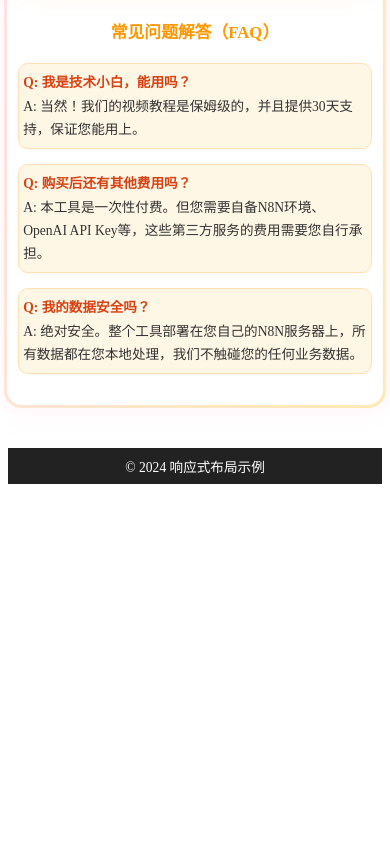
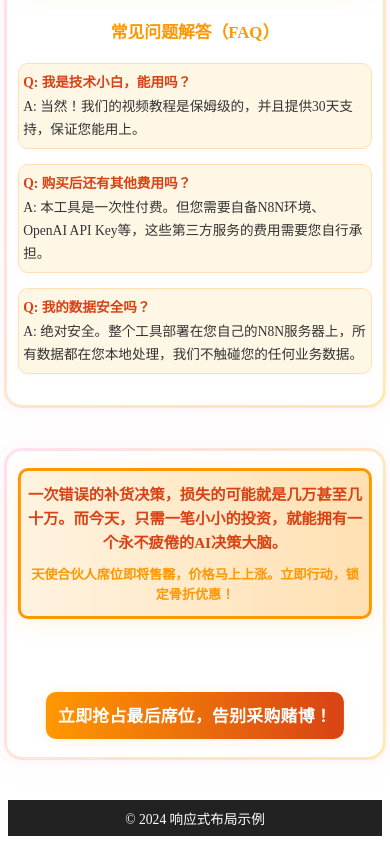
Before and after one commit to limou-666/vue2-app, a Vue app in the folder vue2-app/: page / in a window 390 px wide. Shown: the part 4546-5390 px from the top of the page. Before the commit the page ends 5038 px from the top, so only its background shows below. Built offline with nearby package versions, Linux system fonts and the light colour scheme.

Commit message:
基本框架完毕

```diff
--- a/vue2-app/src/App.vue
+++ b/vue2-app/src/App.vue
@@ -23,6 +23,7 @@
     <FeatureBlockArea6 />
     <FeatureBlockArea7 />
     <FeatureBlockArea8 />
+    <FeatureBlockArea9 />
     <AppFooter />
   </div>
 </template>
@@ -37,11 +38,12 @@ import FeatureBlockArea5 from './components/FeatureBlockArea5.vue'
 import FeatureBlockArea6 from './components/FeatureBlockArea6.vue'
 import FeatureBlockArea7 from './components/FeatureBlockArea7.vue'
 import FeatureBlockArea8 from './components/FeatureBlockArea8.vue'
+import FeatureBlockArea9 from './components/FeatureBlockArea9.vue'
 import AppFooter from './components/AppFooter.vue'
 
 export default {
   name: 'App',
-  components: { HeaderBlock, FeatureBlockArea1, FeatureBlockArea2, FeatureBlockArea3, FeatureBlockArea4, FeatureBlockArea5, FeatureBlockArea6, FeatureBlockArea7, FeatureBlockArea8, AppFooter },
+  components: { HeaderBlock, FeatureBlockArea1, FeatureBlockArea2, FeatureBlockArea3, FeatureBlockArea4, FeatureBlockArea5, FeatureBlockArea6, FeatureBlockArea7, FeatureBlockArea8, FeatureBlockArea9, AppFooter },
   data() {
     return {
       feature1Items: [
--- a/vue2-app/src/components/FeatureBlockArea9.vue
+++ b/vue2-app/src/components/FeatureBlockArea9.vue
@@ -1,43 +1,151 @@
 <template>
-  <section class="area5 area9">
+  <section class="feature-block area9">
     <div class="area9-content">
-      <p>一次错误的补货决策，损失的可能就是几万甚至几十万。而今天，只需一笔小小的投资，就能拥有一个永不疲倦的AI决策大脑。</p>
-      <p>天使合伙人席位即将售罄，价格马上上涨。立即行动，锁定骨折优惠！</p>
-      <button class="cta-btn">立即抢占最后席位，告别采购赌博！</button>
+      <div class="area9-highlight">
+        <div class="area9-value">
+          一次错误的补货决策，损失的可能就是几万甚至几十万。而今天，只需一笔小小的投资，就能拥有一个永不疲倦的AI决策大脑。
+        </div>
+        <div class="area9-urgency">
+          天使合伙人席位即将售罄，价格马上上涨。立即行动，锁定骨折优惠！
+        </div>
+      </div>
+      <button class="area9-cta" @click="scrollToPay">立即抢占最后席位，告别采购赌博！</button>
     </div>
   </section>
 </template>
+
 <script>
 export default {
-  name: 'FeatureBlockArea9'
+  name: 'FeatureBlockArea9',
+  methods: {
+    scrollToPay() {
+      const area5 = document.getElementById('area5');
+      if (area5) {
+        area5.scrollIntoView({ behavior: 'smooth' });
+      }
+    }
+  }
 }
 </script>
+
 <style scoped>
-.area5.area9 {
+.feature-block {
   width: 90vw;
-  margin: 0 auto 2.2rem auto;
-  background: #fff;
-  border-radius: 12px;
-  box-shadow: 0 2px 8px rgba(0,0,0,0.10);
-  padding: 1.5rem 1rem;
-  border: 1.5px solid #f0f0f0;
+  min-width: 320px;
+  position: relative;
+  left: 50%;
+  transform: translateX(-50%);
+  margin: 2.5em 0;
+  box-sizing: border-box;
+  border: 3px solid transparent;
+  border-radius: 18px;
+  background:
+    linear-gradient(white, white) padding-box,
+    linear-gradient(120deg, #ffe0f0 0%, #ffe9b2 100%) border-box;
+  box-shadow: 0 4px 32px 0 rgba(255,192,203,0.10), 0 0 0 8px rgba(255,224,240,0.12);
+  padding: 2.2em 3.5em 2.2em 3.5em;
+}
+.area9-content {
+  display: flex;
+  flex-direction: column;
+  align-items: center;
+  justify-content: center;
+  gap: 2.2em;
+}
+.area9-highlight {
+  background: linear-gradient(90deg, #fff3e0 0%, #ffe0b2 100%);
+  border-radius: 18px;
+  border: 3px solid #ff9800;
+  box-shadow: 0 4px 24px 0 rgba(255,152,0,0.13);
+  padding: 2em 2.5em;
+  margin-bottom: 2.2em;
+  display: flex;
+  flex-direction: column;
+  align-items: center;
+  justify-content: center;
   text-align: center;
+  gap: 1.2em;
 }
-.area9-content p {
-  font-size: 1.1rem;
+.area9-value {
+  font-size: 1.7rem;
   color: #d84315;
-  margin-bottom: 1.1rem;
+  font-weight: bold;
+  line-height: 1.6;
 }
-.cta-btn {
+.area9-urgency {
+  font-size: 1.3rem;
+  color: #ff9800;
+  font-weight: bold;
+  line-height: 1.5;
+}
+.area9-cta {
   background: linear-gradient(90deg, #ff9800 0%, #d84315 100%);
   color: #fff;
+  font-size: 1.7rem;
+  font-weight: bold;
   border: none;
-  border-radius: 8px;
-  padding: 0.8em 2.2em;
-  font-size: 1.2rem;
-  font-weight: bold;
+  border-radius: 16px;
+  padding: 1.3em 3.2em;
+  box-shadow: 0 2px 12px rgba(255,152,0,0.13);
   cursor: pointer;
-  box-shadow: 0 2px 8px rgba(255,152,0,0.10);
-  margin-top: 1.2rem;
+  margin-top: 1.2em;
+  transition: background 0.2s, box-shadow 0.2s;
+  letter-spacing: 0.02em;
+}
+.area9-cta:hover {
+  background: linear-gradient(90deg, #d84315 0%, #ff9800 100%);
+  box-shadow: 0 4px 24px rgba(255,152,0,0.18);
+}
+@media (max-width: 900px) {
+  .feature-block {
+    padding: 1.2em 1em 1.2em 1em;
+  }
+  .area9-highlight {
+    padding: 1.1em 0.7em;
+    border-radius: 14px;
+  }
+  .area9-value {
+    font-size: 1.15rem;
+  }
+  .area9-urgency {
+    font-size: 1rem;
+  }
+  .area9-cta {
+    font-size: 1.25rem;
+    padding: 1em 2em;
+    border-radius: 14px;
+  }
+}
+@media (max-width: 600px) {
+  .feature-block {
+    width: 98vw;
+    left: 50%;
+    transform: translateX(-50%);
+    min-width: 0;
+    margin: 2.5em 0;
+    padding-left: 0.7em;
+    padding-right: 0.7em;
+    padding-top: 1.1em;
+    padding-bottom: 1.1em;
+  }
+  .area9-content {
+    gap: 1.1em;
+  }
+  .area9-highlight {
+    padding: 0.7em 0.3em;
+    border-radius: 10px;
+    gap: 0.6em;
+  }
+  .area9-value {
+    font-size: 0.95rem;
+  }
+  .area9-urgency {
+    font-size: 0.82rem;
+  }
+  .area9-cta {
+    font-size: 1.05rem;
+    padding: 0.7em 0.7em;
+    border-radius: 10px;
+  }
 }
 </style>
```
